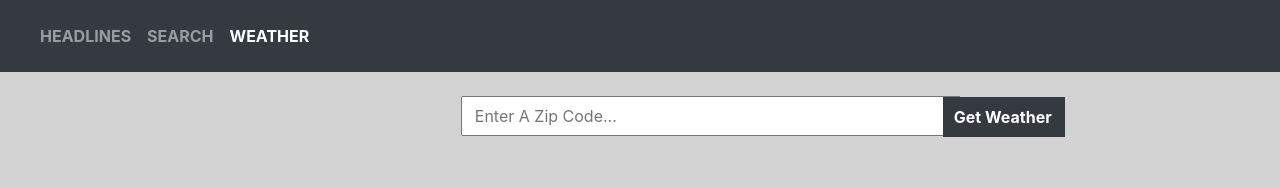
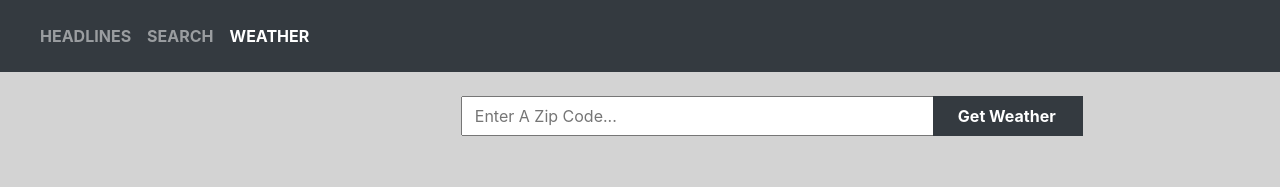
Before and after one commit to ethanmckee01/News_Site, a React (Create React App) app: page /#/Weather in a window 1280 px wide. Shown: the top 187 px of the page. Built offline with nearby package versions, Linux system fonts and the light colour scheme; no server answers; the HTML template or start-up script is replaced by a standard one.

Commit message:
Fixed to display correctly in Chrome

```diff
--- a/src/App.css
+++ b/src/App.css
@@ -123,11 +123,16 @@
 
 .searchbutton
 {
-  position: relative;
   height: 40px;
   margin-bottom: 2px;
   margin-left: -28px;
   border-radius: 0px;
+  left: auto;
+}
+
+.weathersearchbutton
+{
+  width:150px;
 }
 
 @media (max-width:1025px)
--- a/src/WeatherInput.js
+++ b/src/WeatherInput.js
@@ -33,7 +33,7 @@ handleZipChange = (e) => {
           type="number"
           placeholder="Enter A Zip Code..."
           onChange={this.handleZipChange} />
-          <button className="btn btn-dark searchbutton" type="submit">Get Weather</button>
+          <button className="btn btn-dark searchbutton weathersearchbutton" type="submit">Get Weather</button>
         </form><br />
         <div>
         <WeatherContainer data={this.state.weatherArray} />
```
